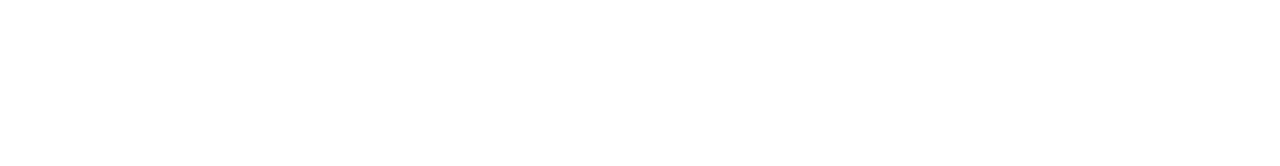
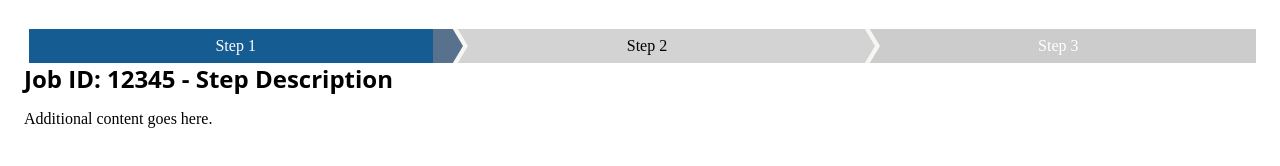
Before and after one commit to Rohankhg/Blogging-, a website: page index.html in a window 1280 px wide. Drawn offline with nearby package versions, Linux system fonts and the light colour scheme; files that its build step writes are made by us from their sources.

Commit message:
added sccs files

```diff
--- a/index.html
+++ b/index.html
@@ -3,9 +3,31 @@
 <head>
     <meta charset="UTF-8">
     <meta name="viewport" content="width=device-width, initial-scale=1.0">
-    <title>Rohan Kumar</title>
+    <title>Responsive Demo</title>
+    <link rel="stylesheet" href="styles.css">
 </head>
 <body>
-
+    <div class="main-scroller flex-column-container">
+        <div class="chevrons-container">
+            <ul class="chevrons">
+                <li>
+                    <a href="#" class="active">Step 1</a>
+                </li>
+                <li>
+                    <a href="#" class="inactive">Step 2</a>
+                </li>
+                <li>
+                    <a href="#" class="disabled">Step 3</a>
+                </li>
+            </ul>
+        </div>
+        <div class="job-title">
+            Job ID: 12345 - Step Description
+        </div>
+        <div class="flex-row-container">
+            <!-- Other content -->
+            <p>Additional content goes here.</p>
+        </div>
+    </div>
 </body>
 </html>
--- /dev/null
+++ b/style.scss
@@ -0,0 +1,147 @@
+/* Variables */
+:root {
+    --bg-color-chevron: #58718d;
+    --chevron-border-color: #f7f6f3;
+}
+
+.chevrons-container {
+    vertical-align: top;
+    box-sizing: border-box;
+    padding-top: 5px;
+    padding-left: 5px;
+    height: auto; /* Allow height to adjust automatically */
+}
+
+.chevrons {
+    list-style: none;
+    overflow: hidden;
+    font-size: 1rem; /* Use rem for better scalability */
+    display: flex;
+    flex-wrap: wrap; /* Allow items to wrap */
+    gap: 1rem; /* Add spacing between items */
+    padding: 0;
+    margin: 0;
+}
+
+.chevrons li {
+    text-align: center;
+    flex: 1 1 auto; /* Allow items to grow and shrink as needed */
+
+    &:first-child a {
+        padding-left: 25px !important;
+    }
+
+    &:last-child a.active::after {
+        border-top: 50px solid #155C93;
+        border-bottom: 50px solid #155C93;
+        border-left: 30px solid #155C93;
+    }
+
+    &:last-child a.inactive::after {
+        border-top: 50px solid lightgrey;
+        border-bottom: 50px solid lightgrey;
+        border-left: 30px solid lightgray;
+    }
+}
+
+.chevrons a {
+    color: #fff;
+    text-decoration: none;
+    padding: 0.5rem 1rem; /* Adjust padding for better scalability */
+    background: #155093;
+    position: relative;
+    display: block;
+    outline: none;
+
+    &:hover {
+        color: #fff;
+        text-decoration: underline;
+    }
+
+    &.active {
+        background: #155C93 !important;
+    }
+
+    &.inactive {
+        color: black;
+        background: lightgray !important;
+        &::after {
+            border-left: 30px solid lightgray !important;
+        }
+    }
+
+    &.disabled {
+        color: #fff;
+        background: #cccccc !important;
+        pointer-events: none;
+        cursor: not-allowed;
+        &::after {
+            border-left: 30px solid #ccccee !important;
+        }
+    }
+
+    &::after {
+        content: "";
+        display: block;
+        width: 0;
+        height: 0;
+        border-top: 50px solid transparent;
+        border-bottom: 50px solid transparent;
+        border-left: 30px solid var(--bg-color-chevron);
+        position: absolute;
+        top: 50%;
+        margin-top: -50px;
+        left: 100%;
+        z-index: 1;
+    }
+
+    &::before {
+        content: "";
+        width: 0;
+        height: 0;
+        border-top: 50px solid transparent;
+        border-bottom: 50px solid transparent;
+        border-left: 30px solid var(--chevron-border-color);
+        position: absolute;
+        top: 50%;
+        margin-top: -50px;
+        margin-left: 5px;
+        left: 100%;
+        z-index: 1;
+    }
+}
+
+.job-title {
+    font-family: 'Open Sans', sans-serif;
+    font-size: 1.5rem; /* Use rem for better scalability */
+    font-weight: 700;
+    line-height: 1.3; /* Line height relative to font size */
+    text-align: left;
+    gap: 0.625rem; /* Relative unit */
+}
+
+/* Additional responsive styles */
+.flex-column-container {
+    display: flex;
+    flex-direction: column;
+    padding: 1rem; /* Add padding for spacing */
+}
+
+.flex-row-container {
+    display: flex;
+    flex-direction: row;
+    flex-wrap: wrap; /* Allow wrapping */
+    gap: 1rem; /* Add gap for spacing between items */
+}
+
+/* Responsive media query for smaller screens */
+@media (max-width: 768px) {
+    .chevrons {
+        font-size: 0.875rem; /* Slightly smaller font size on smaller screens */
+    }
+
+    .job-title {
+        font-size: 1.25rem; /* Slightly smaller font size on smaller screens */
+        line-height: 1.2; /* Adjust line height */
+    }
+}
```
